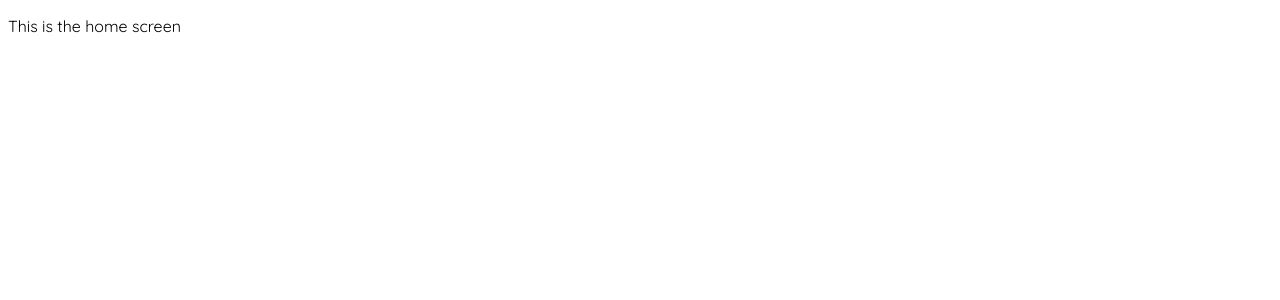
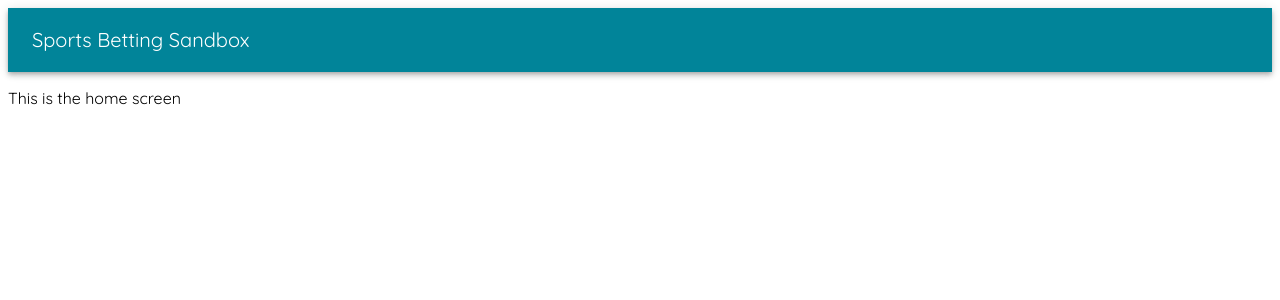
Before and after one commit to lwurl/sports-betting-sandbox, a React (Create React App) app: page / in a window 1280 px wide. Shown: the top 300 px of the page. Built offline with nearby package versions, Linux system fonts and the light colour scheme.

Commit message:
basic header with just title

```diff
--- a/package.json
+++ b/package.json
@@ -10,9 +10,11 @@
     "@types/reach__router": "^1.2.4",
     "@types/react": "^16.8.17",
     "@types/react-dom": "^16.8.4",
+    "@types/styled-components": "^4.1.15",
     "react": "^16.8.6",
     "react-dom": "^16.8.6",
     "react-scripts": "3.0.1",
+    "styled-components": "^4.2.0",
     "typescript": "^3.4.5"
   },
   "scripts": {
--- a/src/App.tsx
+++ b/src/App.tsx
@@ -1,11 +1,23 @@
 import React from "react";
 import HomeRouter from "./Router";
+import { MuiThemeProvider, createMuiTheme } from "@material-ui/core/styles";
+
+const theme = createMuiTheme({
+  palette: {
+    primary: {
+      main: "#018499"
+    }
+  },
+  typography: {
+    fontFamily: ["Quicksand", "sans-serif"].join(",")
+  }
+});
 
 const App: React.FC = () => {
   return (
-    <div className="App">
+    <MuiThemeProvider theme={theme}>
       <HomeRouter />
-    </div>
+    </MuiThemeProvider>
   );
 };
 
--- a/src/Home.tsx
+++ /dev/null
@@ -1,11 +0,0 @@
-import React from "react";
-
-interface Props {
-  path: string;
-}
-
-function HomeScreen({ path }: Props) {
-  return <p>This is the home screen</p>;
-}
-
-export default HomeScreen;
--- a/src/Router.tsx
+++ b/src/Router.tsx
@@ -1,7 +1,7 @@
 import React from "react";
 import { Router } from "@reach/router";
-import Home from "./Home";
-import SecondScreen from "./SecondScreen";
+import Home from "./pages/Home";
+import SecondScreen from "./pages/SecondScreen";
 
 function HomeRouter() {
   return (
--- /dev/null
+++ b/src/components/HeaderBar.tsx
@@ -0,0 +1,25 @@
+import React from "react";
+import AppBar from "@material-ui/core/AppBar";
+import Toolbar from "@material-ui/core/Toolbar";
+import Typography from "@material-ui/core/Typography";
+import styled from "styled-components";
+
+function HeaderBar() {
+  return (
+    <HorizontalExpander>
+      <AppBar position="static">
+        <Toolbar>
+          <Typography variant="h6" color="inherit">
+            Sports Betting Sandbox
+          </Typography>
+        </Toolbar>
+      </AppBar>
+    </HorizontalExpander>
+  );
+}
+
+const HorizontalExpander = styled.div`
+  flexgrow: 1;
+`;
+
+export default HeaderBar;
--- /dev/null
+++ b/src/pages/Home.tsx
@@ -0,0 +1,17 @@
+import React from "react";
+import HeaderBar from "../components/HeaderBar";
+
+interface Props {
+  path: string;
+}
+
+function HomeScreen({ path }: Props) {
+  return (
+    <div>
+      <HeaderBar />
+      <p>This is the home screen</p>
+    </div>
+  );
+}
+
+export default HomeScreen;
```
Also changed, not shown: src/pages/SecondScreen.tsx (renamed from src/SecondScreen.tsx), 1 other file (tests, documents, lock files or other folders).
